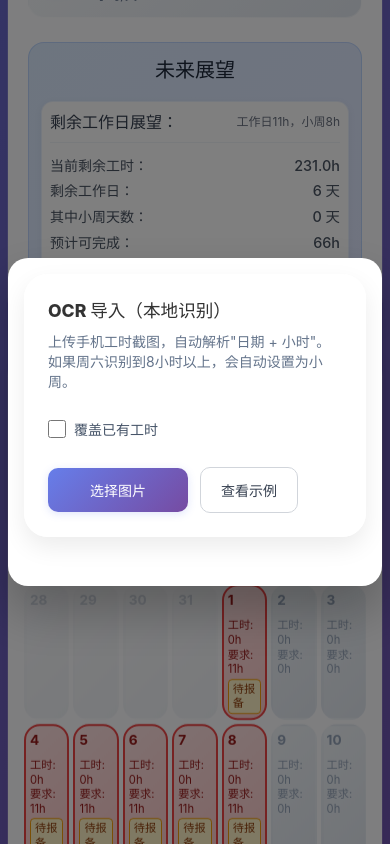
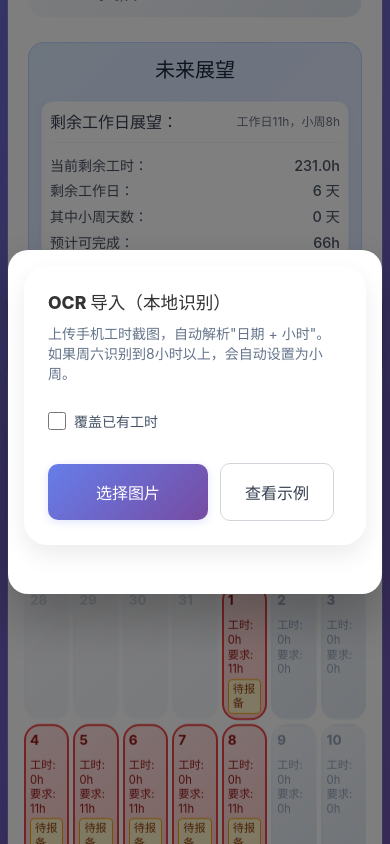
Before and after one commit to QiliChen/work-in-hour, a React (Vite) app: page / in a window 390 px wide. Both pictures are taken after a click on the button "📷 OCR 导入". Shown: the part 1159-2003 px from the top of the page. Built offline with nearby package versions, Linux system fonts and the light colour scheme; no server answers.

Commit message:
feat(ocr): optimize mobile layout with larger buttons and better spacing

```diff
--- a/src/App.css
+++ b/src/App.css
@@ -1199,6 +1199,25 @@ body {
 }
 
 /* OCR组件移动端适配 */
+@media (max-width: 768px) {
+  .ocr-button {
+    padding: 1rem 1.75rem !important;
+    font-size: 16px !important;
+    min-width: 160px !important;
+    min-height: 48px !important;
+  }
+
+  .btn-secondary {
+    padding: 1rem 1.5rem !important;
+    font-size: 16px !important;
+    min-height: 48px !important;
+  }
+
+  .ocr-controls {
+    gap: 1.25rem !important;
+  }
+}
+
 @media (min-width: 768px) {
   .ocr-controls {
     flex-direction: row !important;
--- a/src/components/OcrImporter.tsx
+++ b/src/components/OcrImporter.tsx
@@ -147,7 +147,7 @@ const OcrImporter: React.FC<Props> = ({ onImport }) => {
         {/* 控件与示例并排布局 */}
         <div style={{ display: 'flex', gap: '1.25rem', alignItems: 'flex-start', flexWrap: 'wrap' }}>
           {/* 左列：控制选项 */}
-          <div style={{ flex: '1 1 360px', minWidth: 300 }}>
+          <div style={{ flex: '1 1 360px', minWidth: 280 }}>
             <div className="ocr-controls" style={{
               display: 'flex',
               flexWrap: 'wrap',
```
